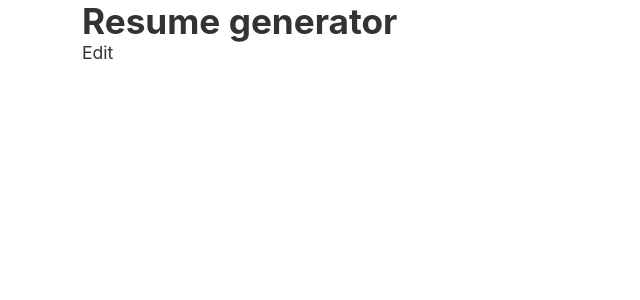
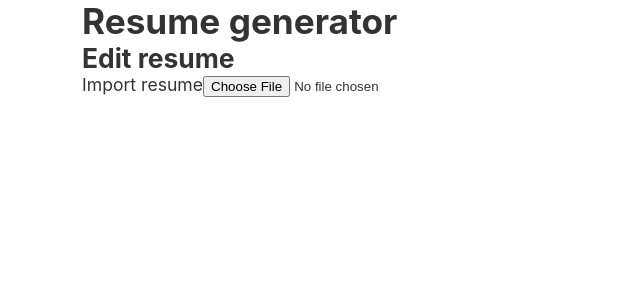
Before and after one commit to ratigumashvili/ol-academy-resume-generator-final-project, a React (Create React App) app: page /import-resume in a window 1280 px wide. Shown: the top 300 px of the page, without its empty margins (0-640 px from the left). Built offline with nearby package versions, Linux system fonts and the light colour scheme.

Commit message:
moved values, setValues, getFormData to app

```diff
--- a/src/App.js
+++ b/src/App.js
@@ -1,3 +1,4 @@
+import { useState } from "react";
 import { Routes, Route } from "react-router-dom";
 
 import Home from "./pages/Home";
@@ -7,8 +8,10 @@ import Export from "./pages/Export";
 import Edit from "./pages/Edit";
 import Stored from "./pages/Stored";
 import NotFound from "./pages/NotFound";
+import { getFormData } from "./helpers/getFormData";
 
 function App() {
+  const [values, setValues] = useState(getFormData);
   return (
     <div className="App container">
       <h1>Resume generator</h1>
@@ -16,9 +19,15 @@ function App() {
         <Route path="/*" element={<NotFound />} />
         <Route index element={<Home />} />
         <Route path="/choose-template" element={<Templates />} />
-        <Route path="/create" element={<Create />} />
+        <Route
+          path="/create"
+          element={<Create values={values} setValues={setValues} />}
+        />
         <Route path="/export" element={<Export />} />
-        <Route path="/import-resume" element={<Edit />} />
+        <Route
+          path="/import-resume"
+          element={<Edit values={values} setValues={setValues} />}
+        />
         <Route path="/stored_resumes" element={<Stored />} />
       </Routes>
     </div>
--- a/src/pages/Create.jsx
+++ b/src/pages/Create.jsx
@@ -2,7 +2,7 @@ import { useState, useEffect } from "react";
 import { useSearchParams, useNavigate } from "react-router-dom";
 
 import { fieldSetName } from "../tempData";
-import { getFormData } from "../helpers/getFormData";
+// import { getFormData } from "../helpers/getFormData";
 
 import NameField from "../components/fieldSets/NameField";
 import ContactsField from "../components/fieldSets/ContactsField";
@@ -17,14 +17,14 @@ import BlueprintTemplate from "../components/BlueprintTemplate";
 import { getProgressBar, getCurrent, getEmptyValues } from "../helpers/helpers";
 import { colourNameToHex } from "../helpers/getColor";
 
-const Create = () => {
+const Create = ({ values, setValues }) => {
   const [searchParams] = useSearchParams();
   const navigate = useNavigate();
   const theme = searchParams.get("theme");
   const color = searchParams.get("color");
   const [fieldsetPosition, setFieldsetPostition] = useState(0);
   const [progress, setProgress] = useState(0);
-  const [values, setValues] = useState(getFormData);
+  // const [values, setValues] = useState(getFormData);
 
   useEffect(() => {
     localStorage.setItem("form", JSON.stringify(values));
--- a/src/pages/Edit.jsx
+++ b/src/pages/Edit.jsx
@@ -1,5 +1,11 @@
 const Edit = () => {
-  return <div>Edit</div>;
+  return (
+    <form>
+      <h2>Edit resume</h2>
+      <label htmlFor="import">Import resume</label>
+      <input type="file" name="" id="import" />
+    </form>
+  );
 };
 
 export default Edit;
```
